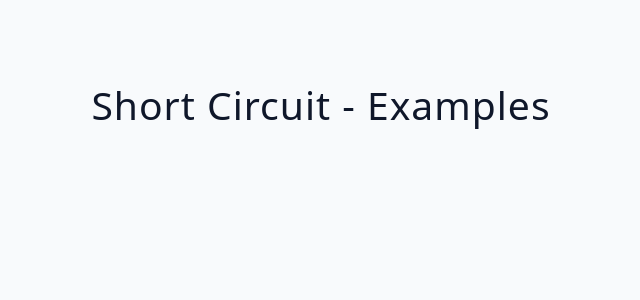
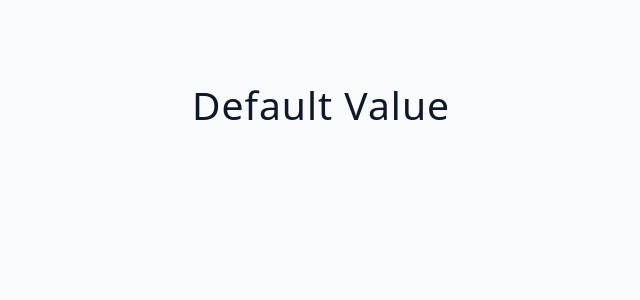
Before and after one commit to m-rokon/react-again, a React (Vite) app in the folder 03-advanced-react/: page / in a window 1280 px wide. Shown: the top 300 px of the page, without its empty margins (319-959 px from the left). Built offline with nearby package versions, Linux system fonts and the light colour scheme.

Commit message:
`short-circut` example setup

```diff
--- a/03-advanced-react/src/tutorial/03-conditional-rendering/starter/05-short-circuit-examples.jsx
+++ b/03-advanced-react/src/tutorial/03-conditional-rendering/starter/05-short-circuit-examples.jsx
@@ -1,14 +1,18 @@
-import { useState } from 'react';
+import { useState } from "react";
 
 const ShortCircuitExamples = () => {
-  // falsy
-  const [text, setText] = useState('');
-  // truthy
-  const [name, setName] = useState('susan');
-  const [user, setUser] = useState({ name: 'john' });
-  const [isEditing, setIsEditing] = useState(false);
+	// falsy
+	const [text, setText] = useState("");
+	// truthy
+	const [name, setName] = useState("susan");
+	const [user, setUser] = useState({ name: "john" });
+	const [isEditing, setIsEditing] = useState(false);
 
-  return <h2>short circuit - examples</h2>;
+	return (
+		<div>
+			<h2>{text || "default value"}</h2>
+		</div>
+	);
 };
 
 export default ShortCircuitExamples;
```
